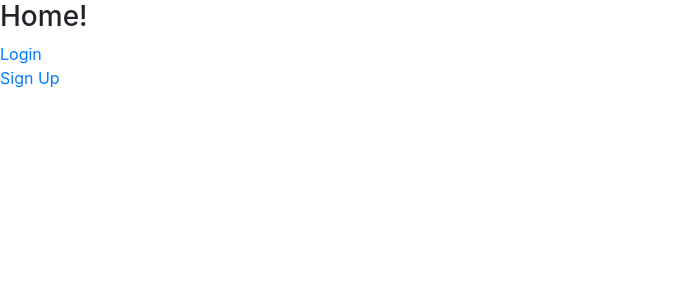
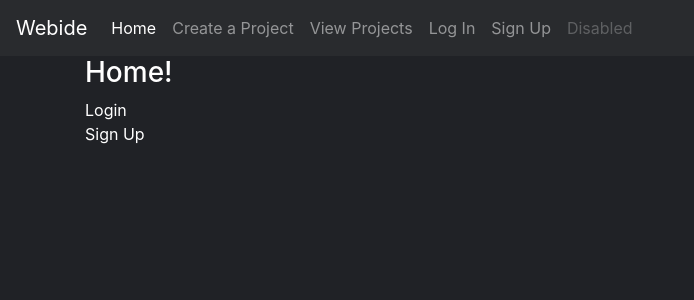
Before and after one commit to LiranBratt2121/webide, a Django app: page /home/ in a window 1280 px wide. Shown: the top 300 px of the page, without its empty margins (0-694 px from the left). Run offline with Django 4.2, Linux system fonts and the light colour scheme; some libraries are stand-ins or nearby versions.

Commit message:
account || docs /template/base: Add new design

```diff
--- a/accounts/templates/base.html
+++ b/accounts/templates/base.html
@@ -4,15 +4,68 @@
     <meta charset="UTF-8" />
     <meta http-equiv="X-UA-Compatible" content="IE=edge" />
     <meta name="viewport" content="width=device-width, initial-scale=1.0" />
-    <title>Document</title>
+    <title>{% block title %}{% endblock title %}</title>
     <link rel="stylesheet" href="https://stackpath.bootstrapcdn.com/bootstrap/4.3.1/css/bootstrap.min.css" integrity="sha384-ggOyR0iXCbMQv3Xipma34MD+dH/1fQ784/j6cY/iJTQUOhcWr7x9JvoRxT2MZw1T" crossorigin="anonymous">
+<style>
+  /* Dark theme */
+  body {
+    background-color: #202226;
+    color: #fff;
+  }
+  /* Override bootstrap's default link color */
+  a {
+    color: #fff;
+  }
+  /* Navbar */
+  .navbar {
+    background-color: #292b2e;
+  }
+  .navbar-brand {
+    color: #fff;
+  }
+  .navbar-nav .nav-link {
+    color: #fff;
+  }
+  .navbar-nav .nav-link:hover {
+    color: #f8f9fa;
+  }
+</style>
+  {% block head %}{% endblock head %}
+  </head>
+  <body>
+    <nav class="navbar navbar-expand-lg navbar-dark">
+      <a class="navbar-brand" href="#">Webide</a>
+      <button class="navbar-toggler" type="button" data-toggle="collapse" data-target="#navbarNav" aria-controls="navbarNav" aria-expanded="false" aria-label="Toggle navigation">
+        <span class="navbar-toggler-icon"></span>
+      </button>
+      <div class="collapse navbar-collapse" id="navbarNav">
+        <ul class="navbar-nav">
+          <li class="nav-item active">
+            <a class="nav-link" href="/home/">Home</a>
+          </li>
+          <li class="nav-item">
+            <a class="nav-link" href="/docs/create/">Create a Project</a>
+          </li>
+          <li class="nav-item">
+            <a class="nav-link" href="/docs/view_projects/">View Projects</a>
+          </li>
+          <li class="nav-item">
+            <a class="nav-link" href="/login/">Log In</a>
+          </li>
+          <li class="nav-item">
+            <a class="nav-link" href="/signup/">Sign Up</a>
+          </li>
+          <li class="nav-item">
+            <a class="nav-link disabled" href="#" tabindex="-1" aria-disabled="true">Disabled</a>
+          </li>
+        </ul>
+      </div>
+    </nav>
 
-    <script src="https://code.jquery.com/jquery-3.3.1.slim.min.js" integrity="sha384-q8i/X+965DzO0rT7abK41JStQIAqVgRVzpbzo5smXKp4YfRvH+8abtTE1Pi6jizo" crossorigin="anonymous"></script>
-    <script src="https://cdnjs.cloudflare.com/ajax/libs/popper.js/1.14.7/umd/popper.min.js" integrity="sha384-UO2eT0CpHqdSJQ6hJty5KVphtPhzWj9WO1clHTMGa3JDZwrnQq4sF86dIHNDz0W1" crossorigin="anonymous"></script>
-    <script src="https://stackpath.bootstrapcdn.com/bootstrap/4.3.1/js/bootstrap.min.js" integrity="sha384-JjSmVgyd0p3pXB1rRibZUAYoIIy6OrQ6VrjIEaFf/nJGzIxFDsf4x0xIM+B07jRM" crossorigin="anonymous"></script>
-  </head>
+<div class="container">
+  {% block content %}{% endblock content %}
+</div>
 
-  <body>
-    {% block content %} {% endblock content %}
-  </body>
-</html>
+<script src="https://code.jquery.com/jquery-3.6.0.min.js" crossorigin="anonymous"></script>
+<script src="https://cdn.jsdelivr.net/npm/@popperjs/core@2.10.2/dist/umd/popper.min.js" crossorigin="anonymous"></script>
+<script src="https://cdn.jsdelivr.net/npm/bootstrap@5.0.0-beta3/dist/js/bootstrap.min.js"crossorigin="anonymous"></script>
```
Also changed, not shown: docs/templates/base.html (+63 -4 lines).
